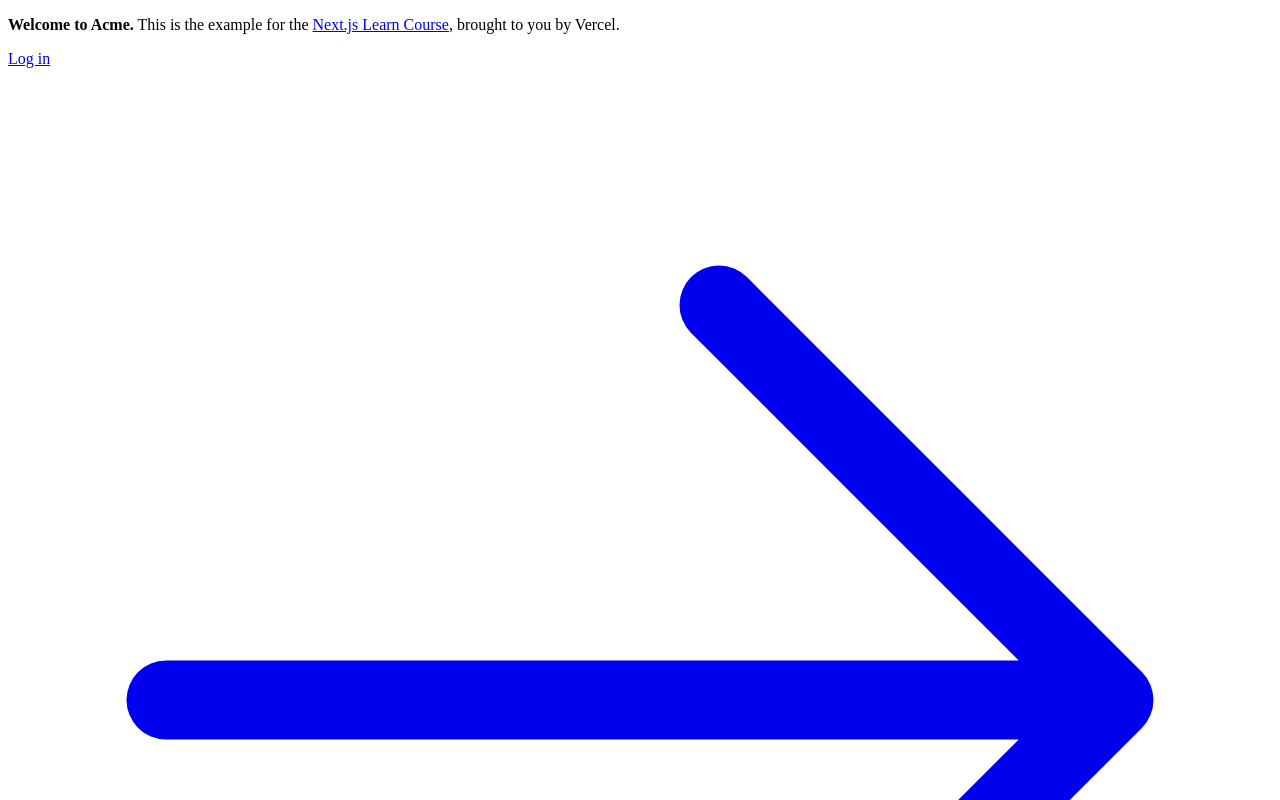
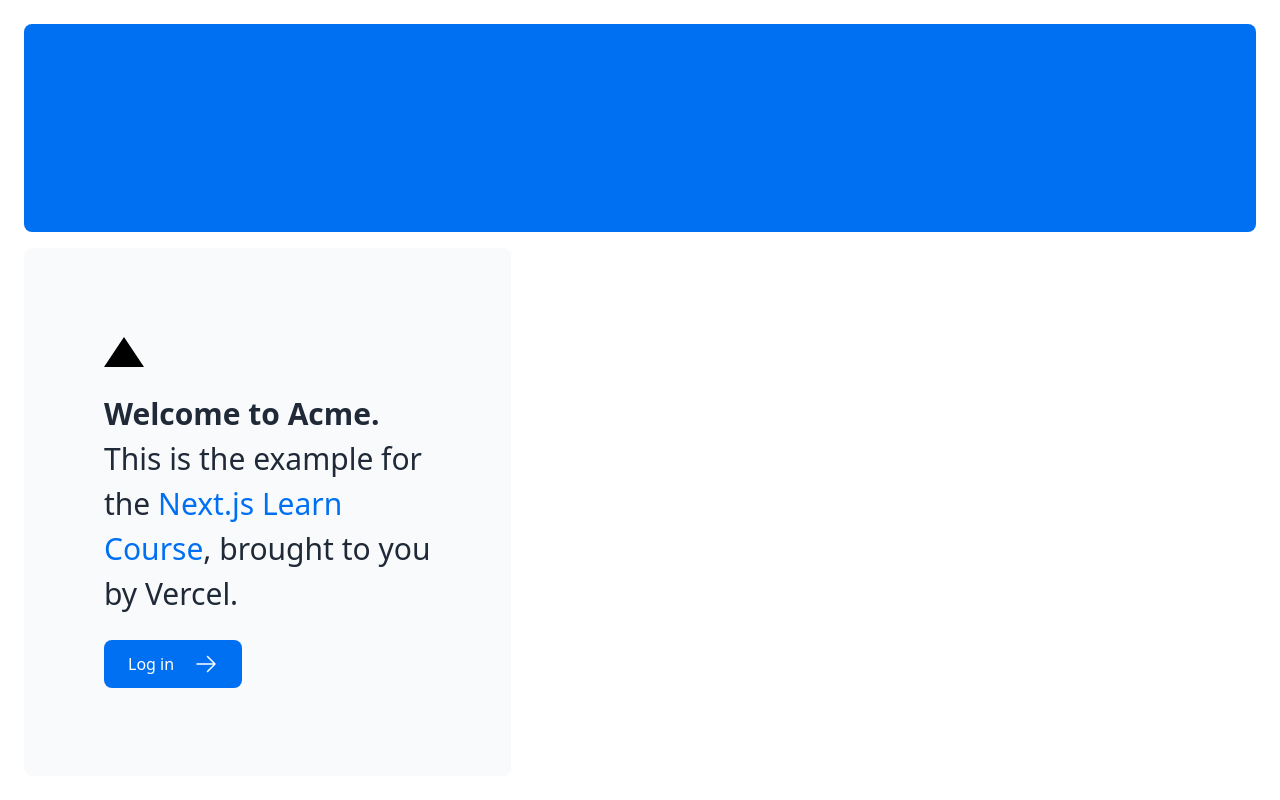
Before and after one commit to unaygney/nextjs-dashboard-tutorial-app, a Next.js app: page / in a window 1280 px wide. Shown: the top 800 px of the page. Built offline with nearby package versions, Linux system fonts and the light colour scheme.

Commit message:
completed chapter II

```diff
--- a/app/layout.tsx
+++ b/app/layout.tsx
@@ -1,3 +1,4 @@
+import '@/app/ui/global.css'
 export default function RootLayout({
   children,
 }: {
--- a/app/page.tsx
+++ b/app/page.tsx
@@ -10,6 +10,9 @@ export default function Page() {
       </div>
       <div className="mt-4 flex grow flex-col gap-4 md:flex-row">
         <div className="flex flex-col justify-center gap-6 rounded-lg bg-gray-50 px-6 py-10 md:w-2/5 md:px-20">
+        <div
+  className="h-0 w-0 border-b-[30px] border-l-[20px] border-r-[20px] border-b-black border-l-transparent border-r-transparent"
+/>
           <p className={`text-xl text-gray-800 md:text-3xl md:leading-normal`}>
             <strong>Welcome to Acme.</strong> This is the example for the{' '}
             <a href="https://nextjs.org/learn/" className="text-blue-500">
```
